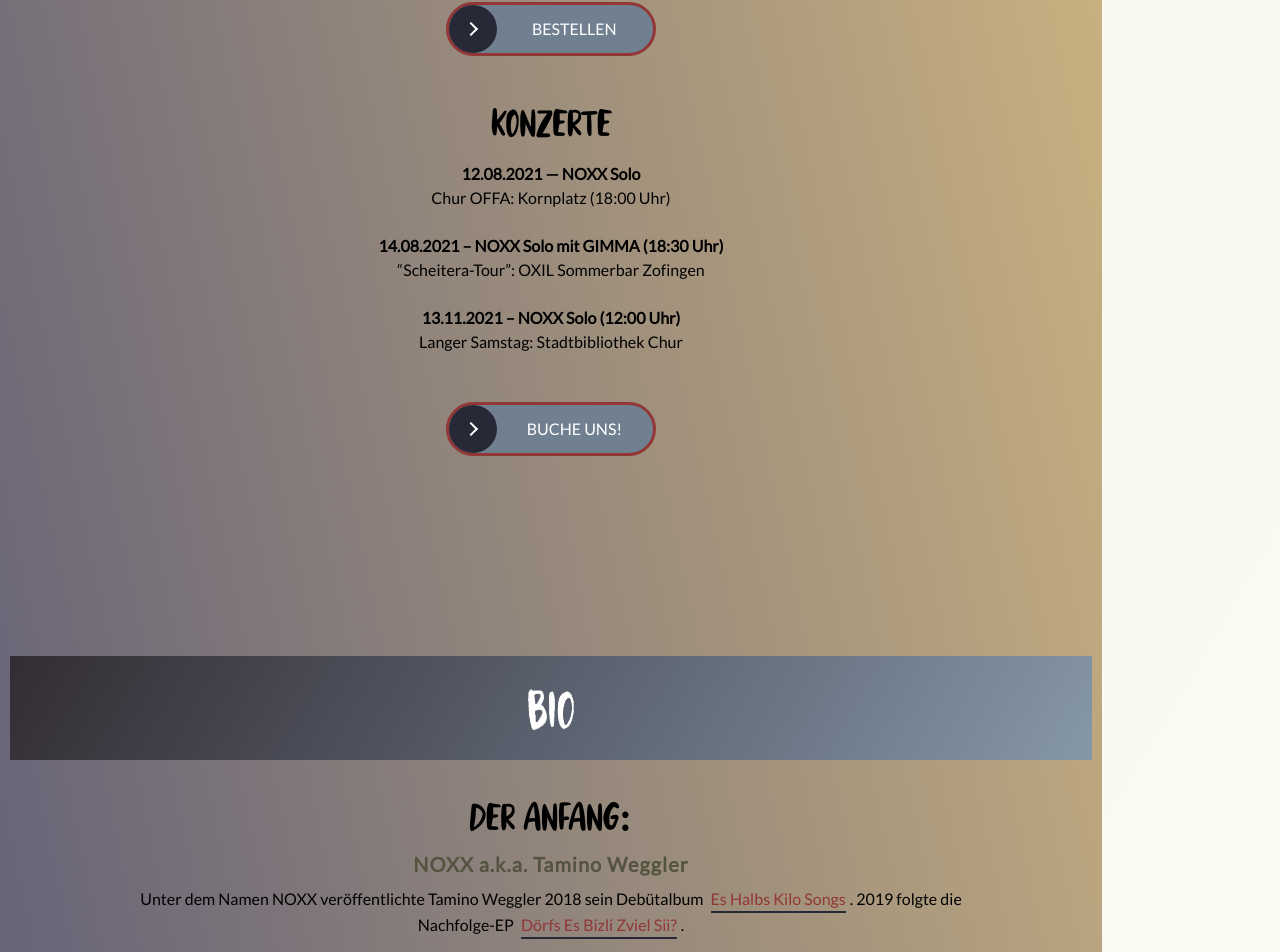
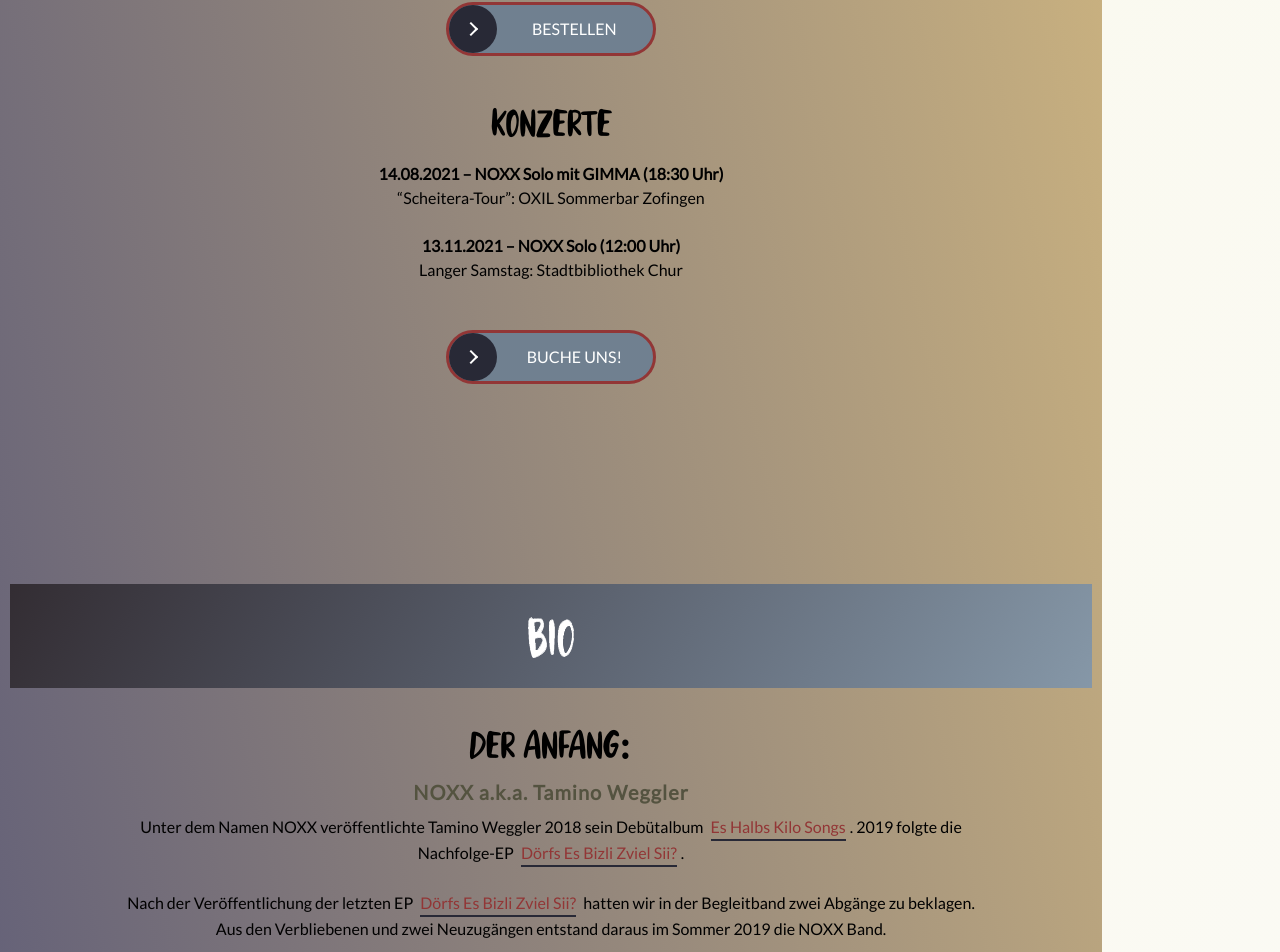
Before and after one commit to weeebr/noxx, a React (Create React App) app: page / in a window 1280 px wide. Shown: the part 2313-3265 px from the top of the page. Built offline with nearby package versions, Linux system fonts and the light colour scheme.

Commit message:
remove past event

```diff
--- a/src/pages/Musik.js
+++ b/src/pages/Musik.js
@@ -82,11 +82,7 @@ const Musik = forwardRef(({ openVideo }, ref) => {
          <br />
 
       <h3>Konzerte</h3>
-      <p>
-        <strong>12.08.2021 — NOXX Solo</strong>
-        <br />Chur OFFA: Kornplatz (18:00 Uhr)
-      </p>
-      <br />
+
       <p>
         <strong>14.08.2021 – NOXX Solo mit GIMMA (18:30 Uhr)</strong>
         <br />“Scheitera-Tour”: OXIL Sommerbar Zofingen
```
